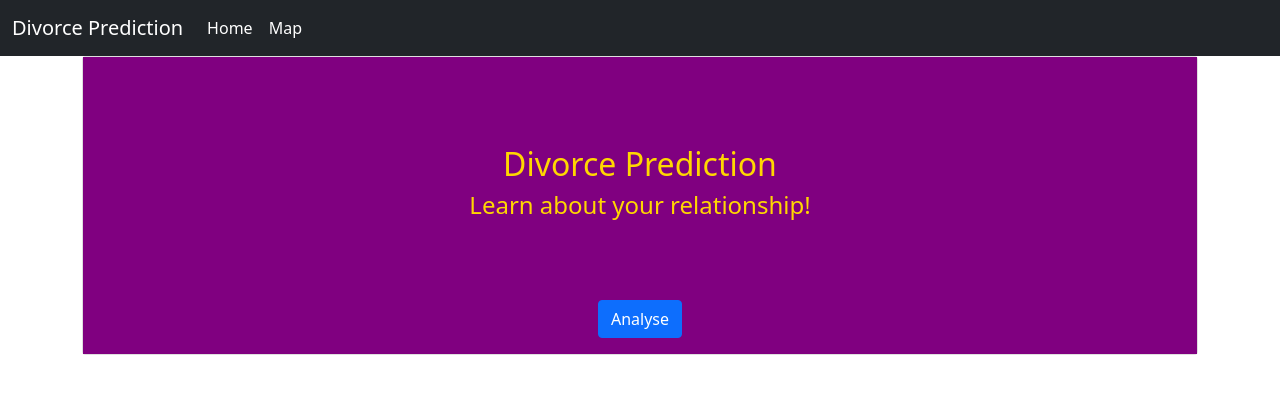
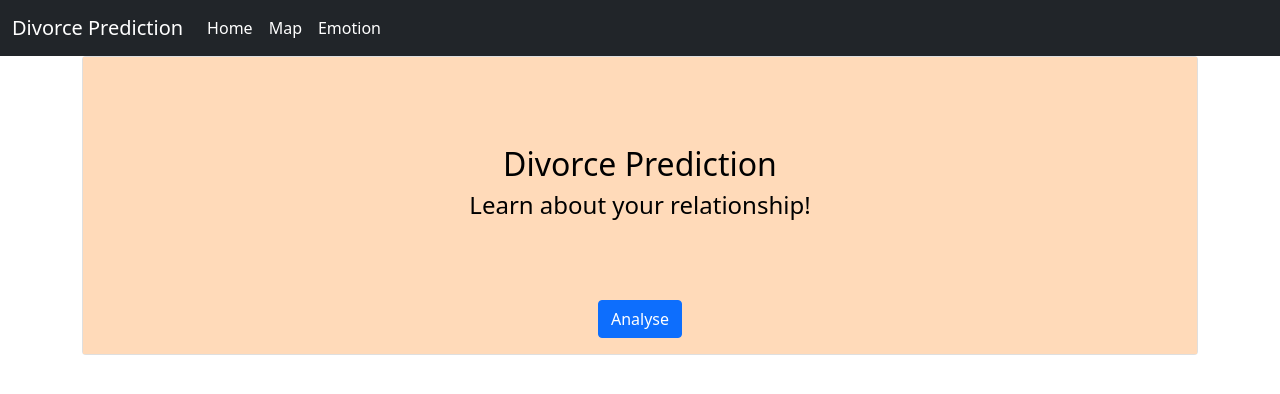
Before and after one commit to VaibhaveS/MentalHealthWithAI, a Flask app: page / in a window 1280 px wide. Shown: the top 394 px of the page. Run offline with Flask 2, Linux system fonts and the light colour scheme; some libraries are stand-ins or nearby versions.

Commit message:
Added hyperlike for emotion analysis

```diff
--- a/proj/routes.py
+++ b/proj/routes.py
@@ -14,3 +14,8 @@ from flask import render_template,url_for,redirect,flash,request
 @app.route('/home')
 def home():
     return render_template('home.html',title='Home')
+
+
+@app.route('/emotion')
+def emotion():
+    return render_template('emotion.html',title='emotion')
--- a/proj/static/main.css
+++ b/proj/static/main.css
@@ -3,8 +3,8 @@
 }
 
 .contenta .card-body{
-    background-color:purple;
+    background-color:peachpuff;
     /*border:2px solid gold;*/
-    color:gold;
+    color:black;
     font-weight:bold;
 }
--- a/proj/templates/layout.html
+++ b/proj/templates/layout.html
@@ -23,6 +23,9 @@
           </li>
           <li class="nav-item">
             <a class="nav-link active" aria-current="page" href="{{url_for('home')}}">Map</a>
+          </li>
+          <li class="nav-item">
+            <a class="nav-link active" aria-current="page" href="{{url_for('emotion')}}">Emotion</a>
           </li>
         </ul>
       </div>
```
Also changed, not shown: proj/templates/emotion.html (added).
